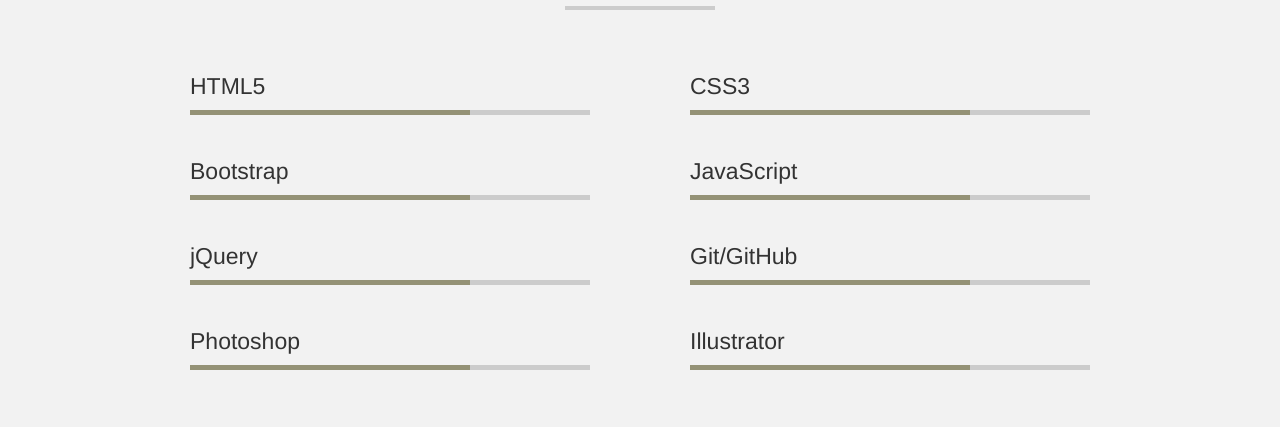
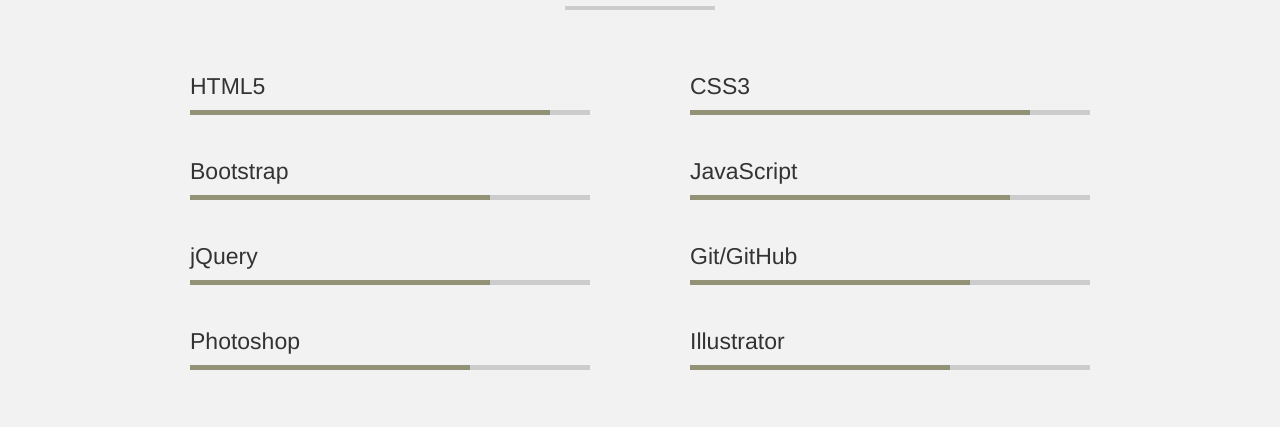
Before and after one commit to briandaub/briandaub.github.io, a Jekyll site: the page built from index.html, in a window 1280 px wide. Shown: the part 1399-1826 px from the top of the page. Built offline with Jekyll 4.4.1, drawn with Linux system fonts in a browser that asks for light colours.

Commit message:
added css3 animations to _skills.sass

```diff
--- a/_sass/_skills.sass
+++ b/_sass/_skills.sass
@@ -16,8 +16,6 @@
 
     .skill-list
 
-        .list-group
-
         .bar-title
             text-align: left
             display: block
@@ -34,7 +32,6 @@
 
         .bar-inner
             height: 100%
-            width: 70%
             background: #949276
 
             &::before
@@ -43,47 +40,112 @@
                 font-size: 23px
 
         .html
+            width: 90%
+            animation: html 2s ease-out
+
 
             &::before
                 content: "HTML5"
 
+        @keyframes html
+            0%
+                width: 0%
+            100%
+                width: 90%
+
 
         .css
+            width: 85%
+            animation: css 2s ease-out
 
             &::before
                 content: "CSS3"
 
+        @keyframes css
+            0%
+                width: 0%
+            100%
+                width: 85%
 
         .bootstrap
+            width: 75%
+            animation: bootstrap 2s ease-out
 
             &::before
                 content: "Bootstrap"
 
+        @keyframes bootstrap
+            0%
+                width: 0%
+            100%
+                width: 75%
+
 
         .js
+            width: 80%
+            animation: js 2s ease-out
 
             &::before
                 content: "JavaScript"
 
+        @keyframes js
+            0%
+                width: 0%
+            100%
+                width: 80%
+
         .jquery
+            width: 75%
+            animation: jquery 2s ease-out
 
             &::before
                 content: "jQuery"
 
+        @keyframes jquery
+            0%
+                width: 0%
+            100%
+                width: 75%
+
         .git
+            width: 70%
+            animation: git 2s ease-out
 
             &::before
                 content: "Git/GitHub"
 
+        @keyframes git
+            0%
+                width: 0%
+            100%
+                width: 70%
+
         .ps
+            width: 70%
+            animation: ps 2s ease-out
 
             &::before
                 content: "Photoshop"
 
+        @keyframes ps
+            0%
+                width: 0%
+            100%
+                width: 70%
+
         .is
+            width: 65%
+            animation: is 2s ease-out
 
             &::before
                 content: "Illustrator"
+
+        @keyframes is
+            0%
+                width: 0%
+            100%
+                width: 65%
+
 
 
 $bp-sm: 320px
--- a/js/skills.js
+++ b/js/skills.js
@@ -2,56 +2,48 @@
     {
       'id': 'html',
       'title': 'HTML5',
-      'xp': 8,
-      'length': 9
+      'xp': 95,
     },
     {
       'id': 'css',
       'title': 'CSS3',
-      'xp': 7,
-      'length': 9
+      'xp': 90,
     },
     {
       'id': 'bootstrap',
       'title': 'Bootstrap',
-      'xp': 5,
-      'length': 9
+      'xp': 70,
     },
     {
       'id': 'js',
       'title': 'JavaScript',
-      'xp': 6,
-      'length': 9
+      'xp': 75,
     },
     {
       'id': 'jquery',
       'title': 'jQuery',
-      'xp': 6,
-      'length': 9
+      'xp': 75,
     },
     {
       'id': 'git',
       'title': 'Git/GitHub',
-      'xp': 7,
-      'length': 9
+      'xp': 70,
     },
     {
       'id': 'ps',
       'title': 'Photoshop',
-      'xp': 6,
-      'length': 9
+      'xp': 80,
     },
     {
       'id': 'is',
       'title': 'Illustrator',
-      'xp': 4,
-      'length': 9
+      'xp': 60,
     }
 ]
 
 $(document).ready(function () {
     var list = $('.skill-list').html('<ul class="list-group"></ul>').find('ul');
     for(var i = 0; i < skills_obj.length; i++){
-        list.append("<li class='bar-outter' >" + "<div class='bar-inner "  + skills_obj[i].id + "' data-percent='" + skills_obj[i].xp  + "0%' >" +  "</div>" + "</li>");
+        list.append("<li class='bar-outter' >" + "<div class='bar-inner "  + skills_obj[i].id + "' data-percent='" + skills_obj[i].xp  + "%' >" +  "</div>" + "</li>");
     }
 });
```
